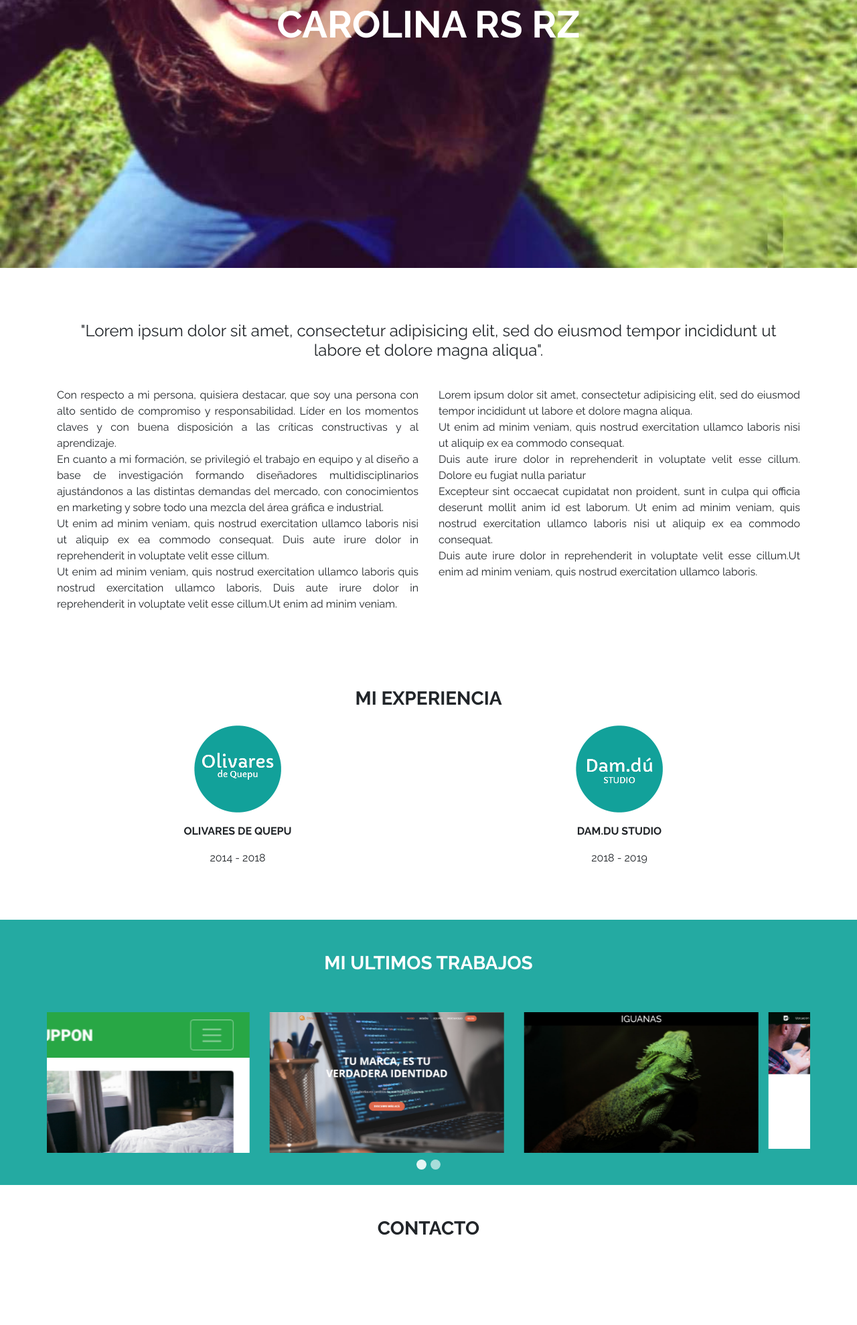
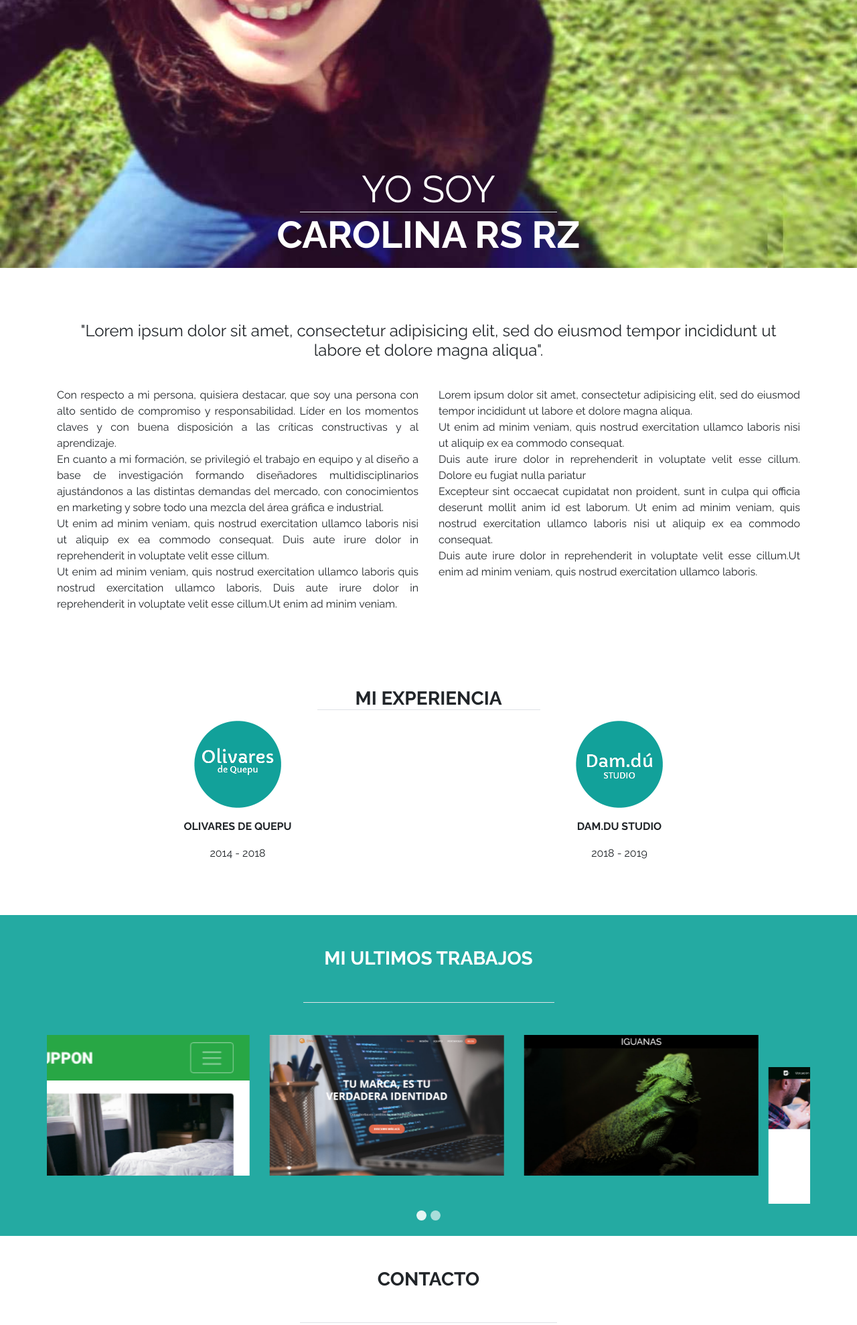
Before and after one commit to carolinarsrz/prueba, a plain HTML site: page index.html in a window 1280 px wide. Shown: the part 368-2346 px from the top of the page at 67% size. Drawn offline with nearby package versions, Linux system fonts and the light colour scheme; a script that the page names is missing.

Commit message:
linea en casa section

```diff
--- a/assets/css/style.css
+++ b/assets/css/style.css
@@ -19,8 +19,15 @@ background-size: cover;
 background-position: left;
 height: 720px;
 }
-.border-top{
-width: 40%;
+.textofoto {
+position: absolute;
+bottom: 0;
+left: 0;
+right: 0;
+}
+.linea {
+width: 30%;
+margin: 0 auto;
 }
 .logo {
 width: 30%;
--- a/assets/js/script.js
+++ b/assets/js/script.js
@@ -3,14 +3,12 @@ $(function(){
   $("a").click(function(event){
     if (this.hash !=="") {
       event.preventDefault();
-
+      var navHeight = $("#navbar").height() * 2;
       var gato = this.hash;
-
-      $("html, body").animate({
-        scrollTop: $(gato).offset().top
-      }, 800, function(){
-        window.location.hash = gato;
-      });
+      $("html").animate({
+        scrollTop: $(gato).offset().top - navHeight
+      }, 800);
+      window.location.hash = gato;
     }
 });
 
--- a/index.html
+++ b/index.html
@@ -19,7 +19,7 @@
 
 <body>
   <!--1 Nav-->
-  <nav class="navbar navbar-expand-lg navbar-dark fixed-top p-3 mb-3 fondo text-white">
+  <nav id="navbar" class="navbar navbar-expand-lg navbar-dark fixed-top p-3 mb-3 fondo text-white">
     <div class="container">
       <a class="navbar-brand grande" href="#">CARSRZ</a>
 
@@ -46,9 +46,9 @@
     </div>
   </nav>
   <!--2 imagen principal-->
-  <header id="presentacion" class="hero-section my-5 pt-5 text-center text-white">
-    <div class="container mt-5 pt-5">
-      <p class="chica display-4 mt-5 pt-5">YO SOY</p>
+  <header id="presentacion" class="hero-section my-5 pt-5 text-center text-white position-relative">
+    <div class="textofoto">
+      <p class="chica display-4 mt-5 pt-5 border-bottom linea">YO SOY</p>
       <p class="grande display-4">CAROLINA RS RZ</p>
     </div>
   </header>
@@ -93,8 +93,8 @@
     </div>
   </section>
   <!--4 Experiencia-->
-  <section id="experiencia" class="container text-center py-3">
-    <p class="h3 grande">MI EXPERIENCIA</p>
+  <section id="experiencia" class="container text-center py-3 my-5">
+    <p class="h3 grande border-bottom linea">MI EXPERIENCIA</p>
     <div class="row">
       <div class="col-sm-6">
         <img src="assets/img/1_ex.png" class="logo p-3" alt="Olivares de Quepu" data-toggle="tooltip" data-placement="top" title="Diseñadora Freelance">
@@ -110,7 +110,7 @@
   </section>
   <!--5 ultimos trabajos-->
   <section id="trabajos" class="container-fluid my-5 pb-5 fondo">
-    <p class="h3 grande text-white text-center py-5">MI ULTIMOS TRABAJOS</p>
+    <p class="h3 grande text-white text-center py-5 border-bottom linea">MI ULTIMOS TRABAJOS</p>
     <div class="row">
       <div class="col-12">
         <div id="imagencarousel" class="carousel slide" data-ride="carousel">
@@ -121,7 +121,7 @@
             </ol>
           </div>
 
-          <div class="carousel-inner text-center container">
+          <div class="carousel-inner text-center container pt-5">
             <div class="carousel-item active">
               <div class="row">
                 <div class="col-4">
@@ -136,7 +136,7 @@
               </div>
             </div>
 
-            <div class="carousel-item container">
+            <div class="carousel-item container pt-5">
               <div class="row">
                 <div class="col-4">
                   <img src="assets/img/meet_coffee.png" class="w-100" alt="image4">
@@ -154,8 +154,8 @@
   </section>
 
   <!--6 contacto-->
-  <section id="contacto" class="contacto">
-    <p class="h3 grande text-center pb-5">CONTACTO</p>
+  <section id="contacto" class="contacto my-5">
+    <p class="h3 grande text-center pb-5 border-bottom linea">CONTACTO</p>
     <div class="typeform-widget" data-url="https://carolina264351.typeform.com/to/OVzn7N" style="width: 100%; height: 300px;"></div>
 
     <div style="font-family: Sans-Serif;font-size: 12px;color: #999;opacity: 0.5; padding-top: 5px;"> powered by <a
```
Also changed, not shown: assets/img/bg_hero2.jpg (deleted), 1 other file.
